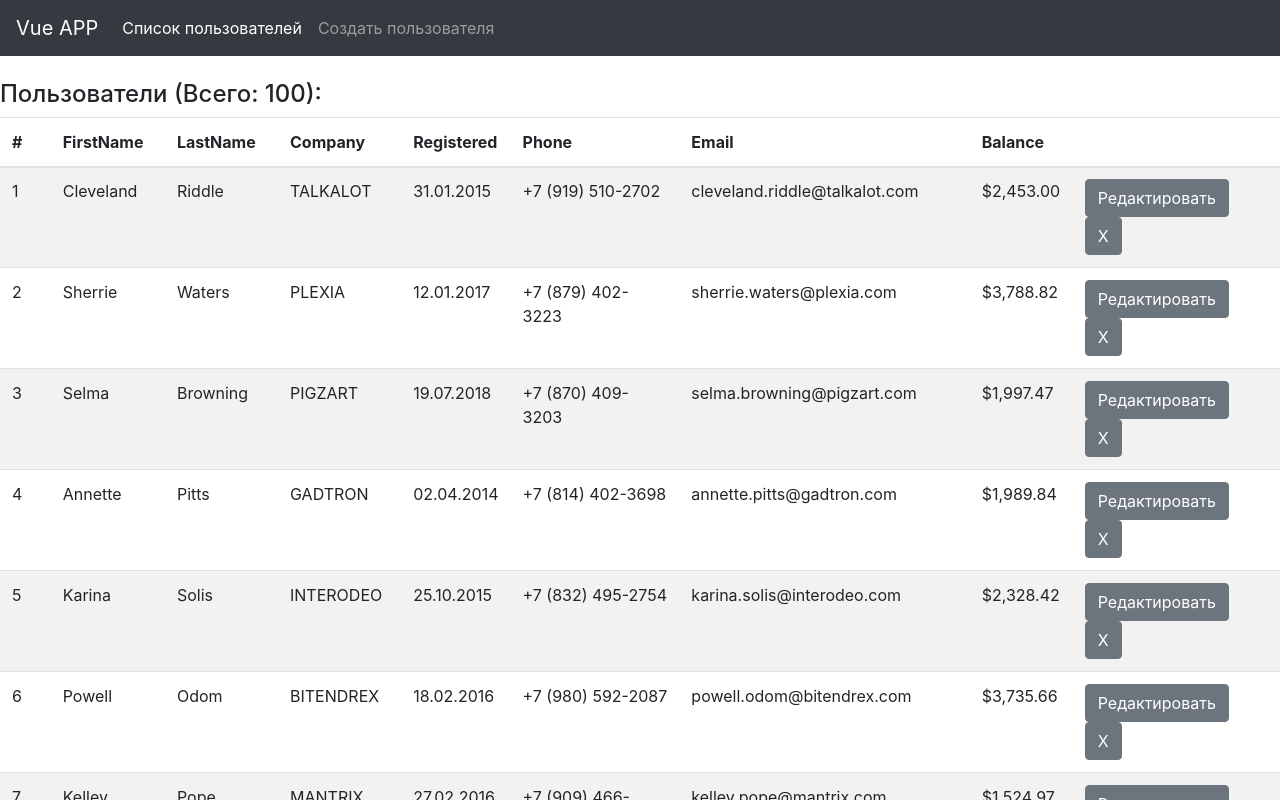
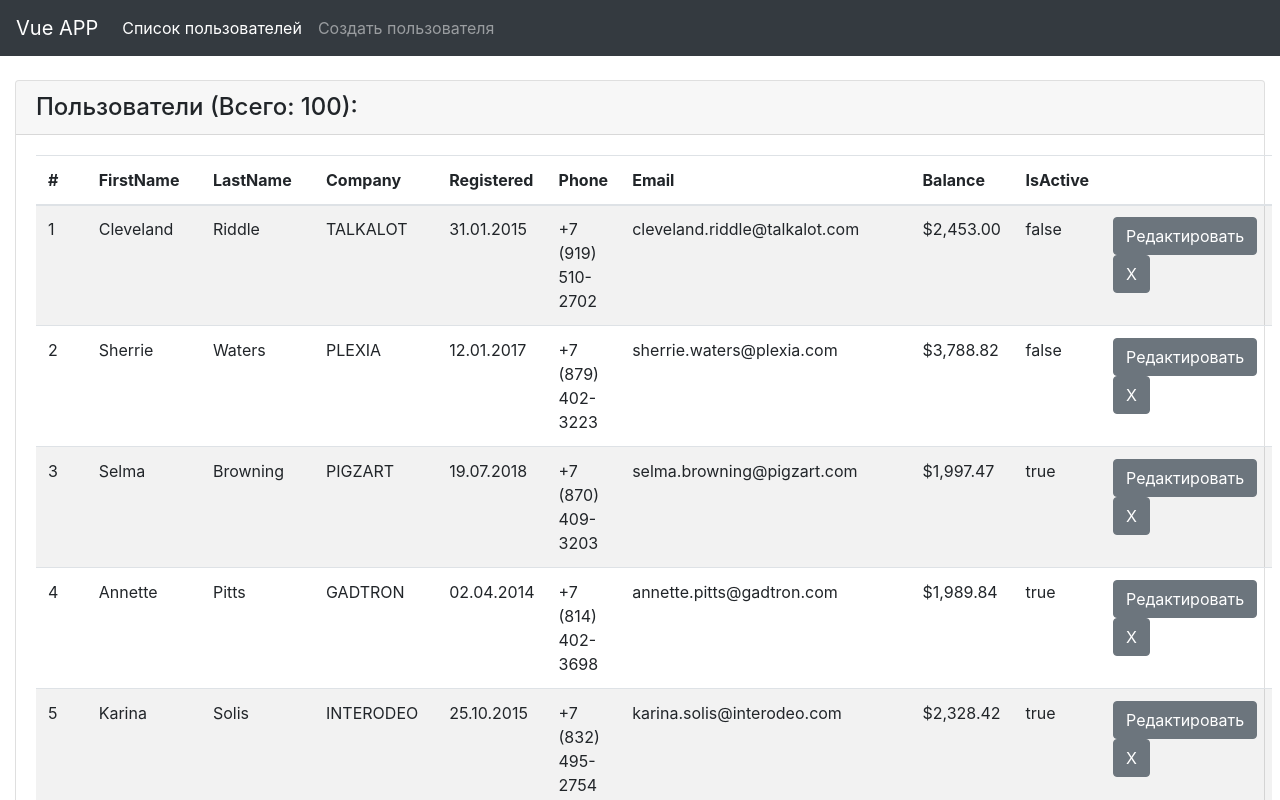
Before and after one commit to spertsev1981/vue_wp, a Vue app: page /#/ in a window 1280 px wide. Shown: the top 800 px of the page. Built offline with nearby package versions, Linux system fonts and the light colour scheme; data requests are answered from the project's data file.

Commit message:
Стили

```diff
--- a/src/components/UserForm.vue
+++ b/src/components/UserForm.vue
@@ -20,6 +20,12 @@
           </option>
         </select>
       </div>
+    </div>
+    <div class="row col-md-2  checkbox">
+      <label>
+        Is Active: <input
+          v-model="user.isActive"
+          type="checkbox"></label>
     </div>
     <hr>
     <div class="row">
--- a/src/components/UserList.vue
+++ b/src/components/UserList.vue
@@ -1,5 +1,5 @@
 <template>
-  <div>
+  <div class="card-body">
     <table class="table table-striped">
       <thead>
         <tr>
--- a/src/views/CreateUser.vue
+++ b/src/views/CreateUser.vue
@@ -1,18 +1,20 @@
 <template>
   <div class="container">
-    <h3>Создать пользователя:</h3>
-    <hr>
-    <user-form @save-user="saveUser"/>
+    <div class="card">
+      <h4 class="card-header">Создать пользователя:</h4>
+      <div class="card-body">
+        <user-form @save-user="saveUser"/>
+      </div>
+    </div>
   </div>
 </template>
 
 <script>
 import axios from 'axios'
-import UserForm from '@/components/UserForm'
 
 export default {
   name: 'CreateUserPage',
-  components: { 'user-form': UserForm },
+  components: { 'user-form': () => import('@/components/UserForm') },
   data: function() {
     return {}
   },
--- a/src/views/EditUser.vue
+++ b/src/views/EditUser.vue
@@ -1,14 +1,19 @@
 <template>
   <div class="container">
-    <h3>Редактировать пользователя:</h3>
-    <hr>
-    <div v-if="!userData">
-      Загрузка
-    </div>
-    <div v-else>
-      <user-form
-        :user-data="userData"
-        @save-user="saveUser"/>
+    <div class="card">
+      <h4 class="card-header">Редактировать пользователя:</h4>
+      <div
+        v-if="!userData"
+        class="card-body">
+        Загрузка
+      </div>
+      <div
+        v-else
+        class="card-body">
+        <user-form
+          :user-data="userData"
+          @save-user="saveUser"/>
+      </div>
     </div>
   </div>
 </template>
--- a/src/views/Users.vue
+++ b/src/views/Users.vue
@@ -1,11 +1,15 @@
 <template>
-  <div>
-    <h4>Пользователи (Всего: {{ totalItems }}): </h4>
-    <user-list
-      :columns="columns"
-      :list="list"
-      @edit-user="editUser"
-      @remove-user="removeUser"/>
+  <div
+    class="container"
+    style="max-width: 100% !important;">
+    <div class="card">
+      <h4 class="card-header">Пользователи (Всего: {{ totalItems }}): </h4>
+      <user-list
+        :columns="columns"
+        :list="list"
+        @edit-user="editUser"
+        @remove-user="removeUser"/>
+    </div>
   </div>
 </template>
 
@@ -18,7 +22,16 @@
   components: { 'user-list': UserList },
   data: function() {
     return {
-      columns: ['firstName', 'lastName', 'company', 'registered', 'phone', 'email', 'balance'],
+      columns: [
+        'firstName',
+        'lastName',
+        'company',
+        'registered',
+        'phone',
+        'email',
+        'balance',
+        'isActive'
+      ],
       list: []
     }
   },
```
Also changed, not shown: src/components/Pagginator.vue (added, +12 -0 lines), db.json.
